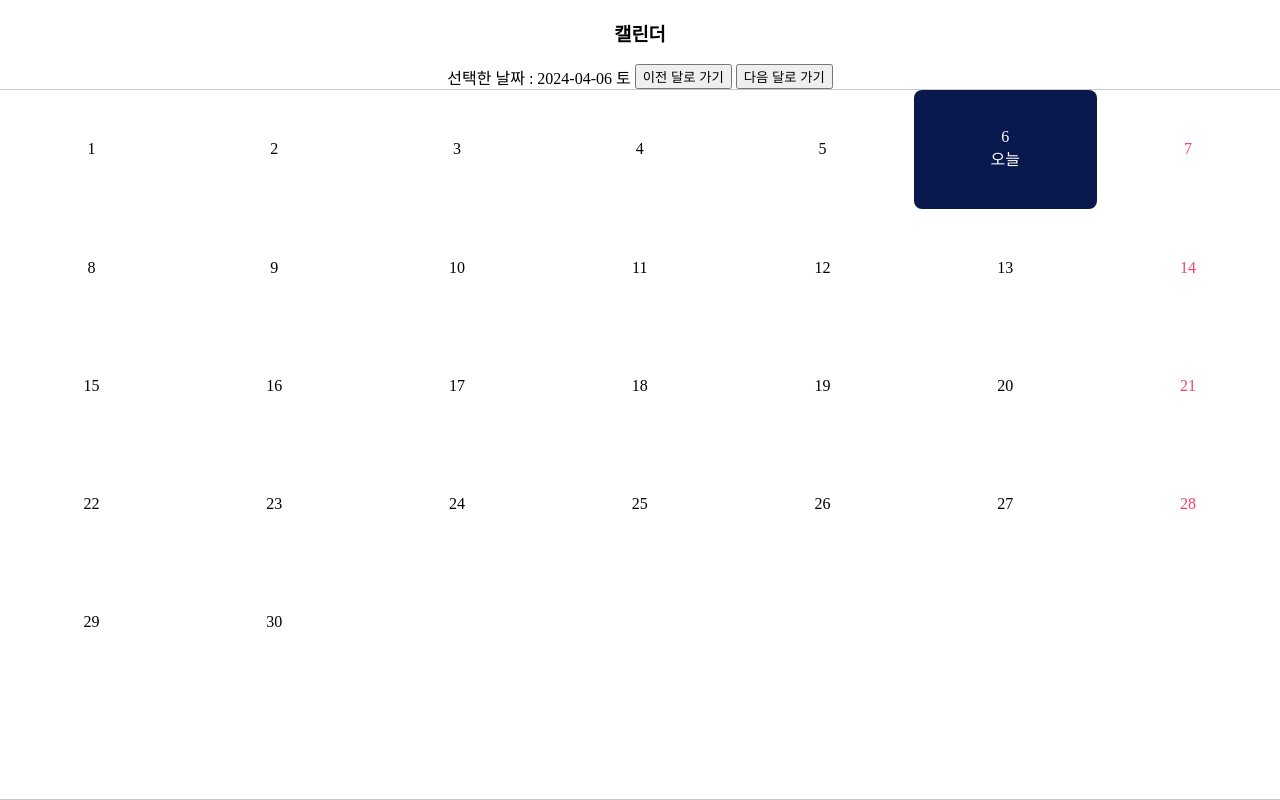
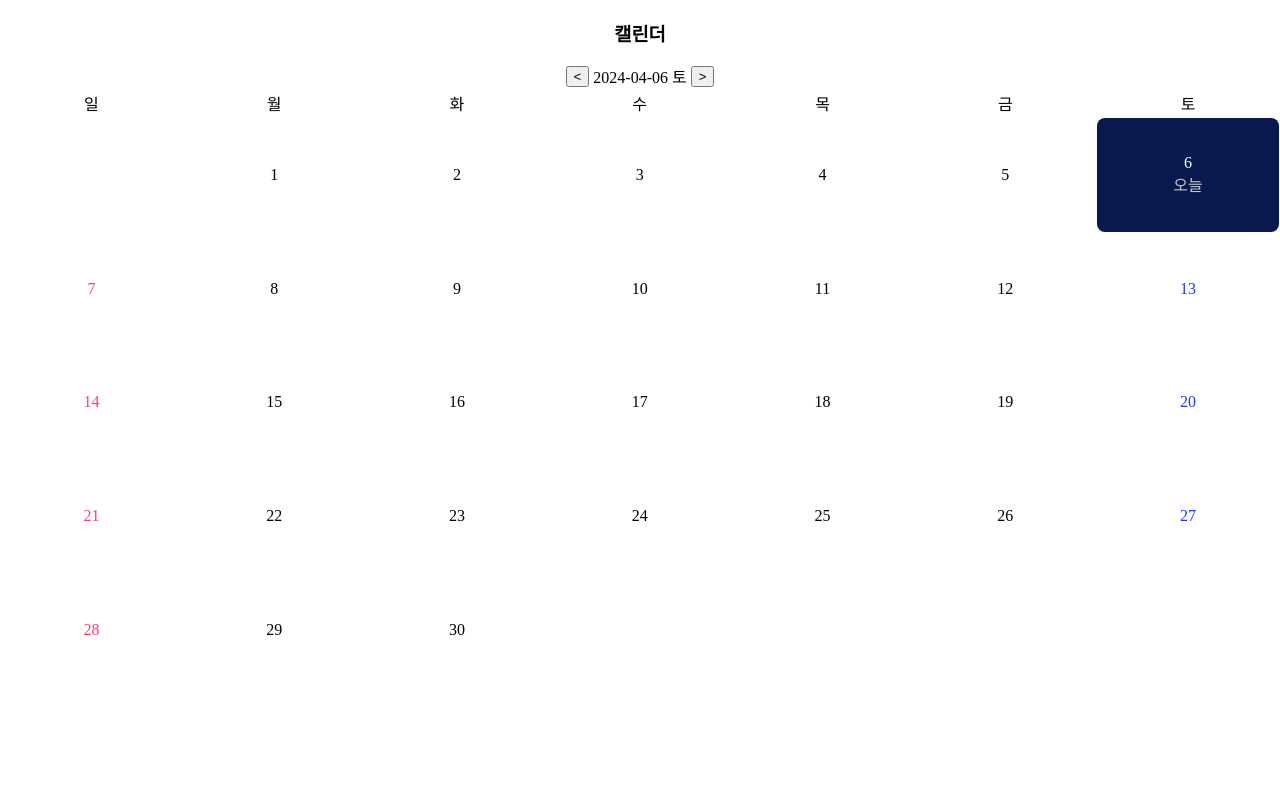
Before and after one commit to HyerimKimm/calendar-practice, a React (Create React App) app: page / in a window 1280 px wide. Built offline with nearby package versions, Linux system fonts and the light colour scheme.

Commit message:
캘린더 구현하긴 했다..

```diff
--- a/src/components/calendar/Calendar.js
+++ b/src/components/calendar/Calendar.js
@@ -1,4 +1,4 @@
-import React, { useEffect, useMemo, useState } from "react";
+import React, { useMemo, useState } from "react";
 import classes from "./Calendar.module.scss";
 import dayjs from "dayjs";
 import "dayjs/locale/ko";
@@ -14,7 +14,11 @@ const Calendar = () => {
   // 선택한 날짜 월의 첫번쨰 날짜
   const firstDayOfMonth = dayjs(selectedDay).startOf("month").locale("ko");
   // 선택한 날짜 월의 전체 날자를 저장하는 배열
-  const dates = useMemo(() => makeDates(daysInMonth), [daysInMonth]);
+  const dates = useMemo(
+    () => makeDates(daysInMonth, firstDayOfMonth),
+    [daysInMonth, firstDayOfMonth]
+  );
+  const weekHeaders = makeWeekdays();
 
   // 일자 선택했을 때 실행
   function handleNewDateClick(newDate) {
@@ -22,7 +26,7 @@ const Calendar = () => {
   }
 
   // 해당 월의 시작일을 받아서 해당 월의 전체 일자 배열을 반환하는 함수
-  function makeDates(daysInMonth) {
+  function makeDates(daysInMonth, firstDayOfMonth) {
     const dates = [];
 
     for (let i = 0; i < daysInMonth; i++) {
@@ -30,7 +34,36 @@ const Calendar = () => {
       dates.push(date);
     }
 
+    switch (firstDayOfMonth.format("ddd")) {
+      case "일":
+        break;
+      case "토":
+        dates.unshift("");
+      case "금":
+        dates.unshift("");
+      case "목":
+        dates.unshift("");
+      case "수":
+        dates.unshift("");
+      case "화":
+        dates.unshift("");
+      case "월":
+        dates.unshift("");
+        break;
+      default:
+        break;
+    }
+
     return dates;
+  }
+
+  // 요일 배열 얻기 (일월화수목금토)
+  function makeWeekdays() {
+    const weekdays = [];
+    for (let i = 0; i < 7; i++) {
+      weekdays.push(dayjs().day(i).format("ddd"));
+    }
+    return weekdays;
   }
 
   // selectedDay를 이전달로 변경
@@ -48,22 +81,33 @@ const Calendar = () => {
   return (
     <div className={classes.calendar_wrapper}>
       <header className={classes.calendar_header_wrapper}>
-        <div>선택한 날짜 : {selectedDay.format("YYYY-MM-DD ddd")}</div>
-        <button onClick={handleGetPrevMonth}>이전 달로 가기</button>
-        <button onClick={handleGetNextMonth}>다음 달로 가기</button>
+        <button onClick={handleGetPrevMonth}>{`<`}</button>
+        <div>{selectedDay.format("YYYY-MM-DD ddd")}</div>
+        <button onClick={handleGetNextMonth}>{`>`}</button>
+      </header>
+      <header className={classes.calendar_day_of_week_label_wrapper}>
+        {weekHeaders.map((ddd, index) => (
+          <div key={index}>{ddd}</div>
+        ))}
       </header>
       <main className={classes.calendar_main_wrapper}>
         {dates.map((date, index) => {
+          if (date === "") return <div></div>;
           return (
             <div
               key={index}
-              className={`${classes.day_item} ${
+              className={`${classes.day_item}
+              ${
+                date.format("YYYYMMDD") === today.format("YYYYMMDD") &&
+                classes.today
+              }
+              ${date.format("ddd") === "일" && classes.sunday} ${
+                date.format("ddd") === "토" && classes.saturday
+              }
+              ${
                 date.format("YYYYMMDD") === selectedDay.format("YYYYMMDD") &&
                 classes.selected
-              } ${
-                date.format("YYYYMMDD") === today.format("YYYYMMDD") &&
-                classes.today
-              } ${date.format("ddd") === "일" && classes.sunday}`}
+              }`}
               onClick={() => {
                 handleNewDateClick(date);
               }}
--- a/src/components/calendar/Calendar.module.scss
+++ b/src/components/calendar/Calendar.module.scss
@@ -8,6 +8,16 @@
 
 .calendar_header_wrapper {
   @include flex(row, center, center, 4px);
+}
+
+.calendar_day_of_week_label_wrapper {
+  @include grid(1, 7, 14.28%, 30px);
+  width: 100%;
+  div {
+    @include flex(column, center, center, 0);
+    width: 100%;
+    height: 100%;
+  }
 }
 
 .calendar_main_wrapper {
@@ -26,14 +36,18 @@
     &:hover {
       background-color: $grey03;
     }
-
+    &.saturday {
+      color: $positive;
+    }
+    &.sunday {
+      color: $negative01;
+    }
     &.selected {
       color: $white;
       background-color: $brand01;
     }
-
-    &.sunday {
-      color: $negative01;
+    .label {
+      color: $grey04;
     }
   }
 }
--- a/src/styles/mixin.scss
+++ b/src/styles/mixin.scss
@@ -13,5 +13,4 @@
   display: grid;
   grid-template-columns: repeat($ccnt, $cw);
   grid-template-rows: repeat($rcnt, $ch);
-  border: 1px solid $grey04;
 }
--- a/src/styles/variable.scss
+++ b/src/styles/variable.scss
@@ -12,6 +12,6 @@ $grey08: #161d24;
 $brand01: #09194d;
 $brand02: #f05a4e;
 
-$positive: #60b86f;
+$positive: #1e3bf8;
 $negative01: #f74271;
 $negative02: #ff0000;
```
